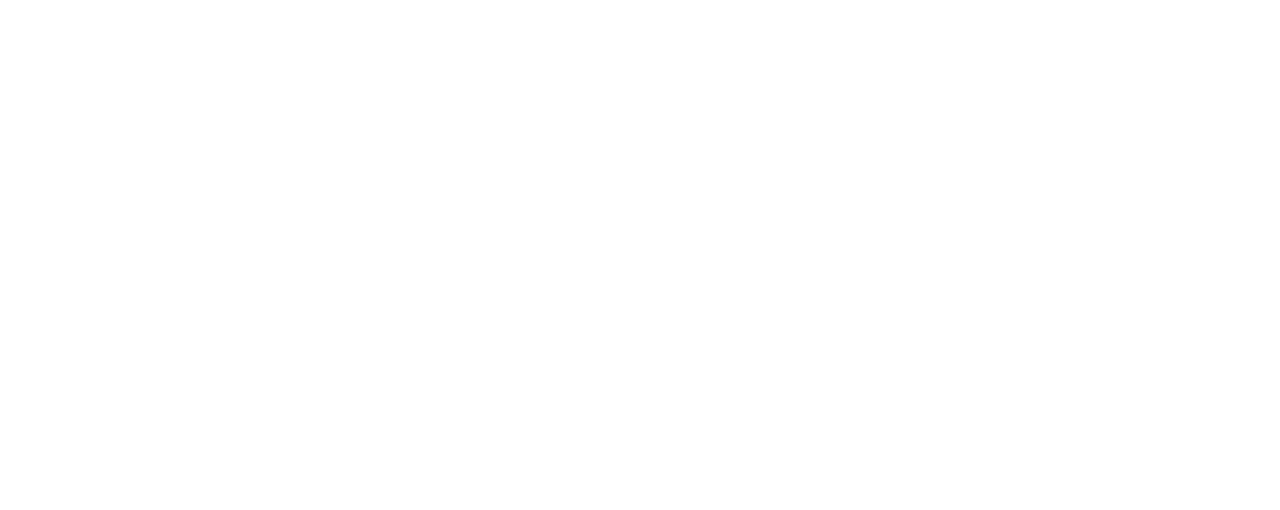
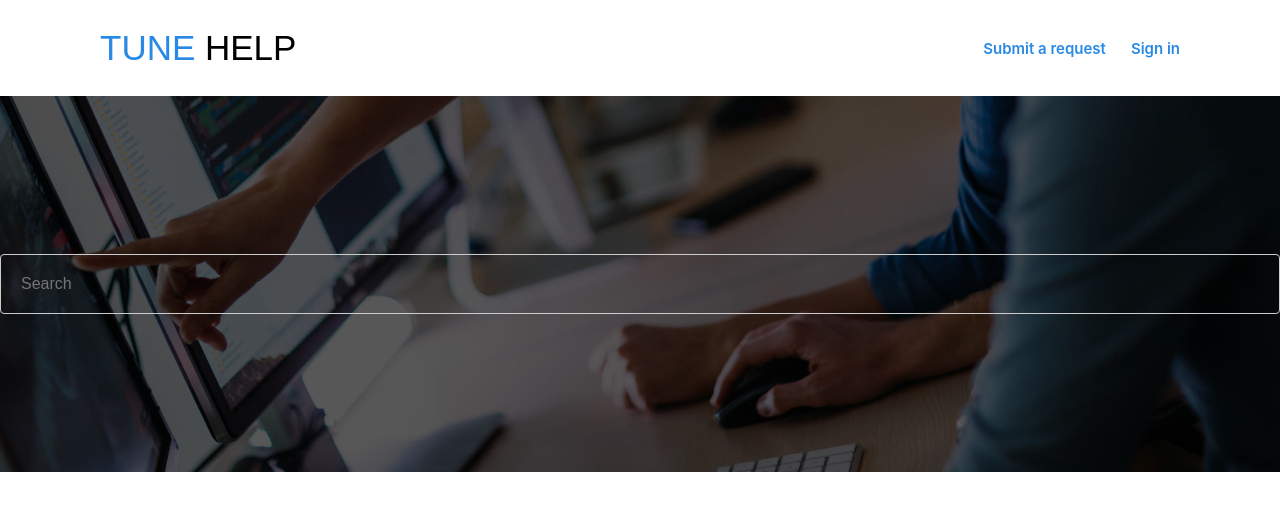
Before and after one commit to nwabekeyi/babtech_project, a React (Create React App) app: page /support in a window 1280 px wide. Before the commit this address had no page. Shown: the top 510 px of the page. Built offline with nearby package versions, Linux system fonts and the light colour scheme.

Commit message:
new Nav for support

```diff
--- /dev/null
+++ b/src/component/support/support.js
@@ -0,0 +1,17 @@
+
+
+const SupportPage = () => {
+  return(
+      <div>
+
+            <h2>Let's start a conversation</h2>
+
+
+      </div>
+  );
+
+}
+
+
+
+export default SupportPage;
--- /dev/null
+++ b/src/component/supportNav/support.css
@@ -0,0 +1,64 @@
+*{
+  margin: 0;
+  padding: 0;
+  box-sizing: border-box;
+}
+
+.navv{
+  height: 62vh;
+  width: 100%;
+}
+.navv-child{
+  display: flex;
+  align-items: center;
+  justify-content: space-between;
+  height: 12vh;
+
+}
+.loggo{
+  margin-left: 100px;
+}
+.loggo > h2 {
+  font-size: 35px;
+  font-weight: 200;
+  color: rgb(40, 138, 230);
+  font-family: fantasy;
+}
+.help {
+  color: black;
+}
+
+.linkk {
+  display: flex;
+  gap: 25px;
+  margin-right: 100px;
+
+}
+
+.linkk > a{
+  color: rgb(40, 138, 230);
+  font-size: 15px;
+  font-weight: 600;
+
+}
+.linkk > a:hover{
+  text-decoration: underline;
+  cursor: pointer;
+}
+.navv-pic {
+  display: flex;
+  align-items: center;
+  justify-content: center;
+  background: url(./navv-back.jpg);
+  background-position: center;
+  background-repeat: no-repeat;
+  background-size: cover;
+  height: 47vh;
+}
+.navv-pic > input {
+  width: 600px;
+  background: transparent;
+  border-radius: 50px;
+  outline: none;
+  color: white;
+}
--- /dev/null
+++ b/src/component/supportNav/supportNav.js
@@ -0,0 +1,32 @@
+import "./support.css"
+
+const SupportNav = () => {
+    return(
+        <>
+        <div className="navv">
+            <div className="navv-child">
+            <div className="loggo">
+            <h2>TUNE <span className="help">HELP</span></h2>
+            </div>
+            <div className="linkk">
+                <a href="">Submit a request</a>
+                <a href="">Sign in</a>
+            </div>
+            </div>
+
+            <div className="navv-pic">
+                <input type="text"  placeholder="Search"/>
+            </div>
+
+        </div>
+
+
+
+        </>
+    );
+
+}
+
+
+
+export default SupportNav;
--- a/src/component/tempalates/navbarWrapper/navbarWrapper.js
+++ b/src/component/tempalates/navbarWrapper/navbarWrapper.js
@@ -1,11 +1,16 @@
 import React from "react";
 import Navbar from "../../navBar/navBar"; // Make sure you have the correct path to your Navbar component
+import SupportNav from "../../supportNav/supportNav";
+import { useLocation } from "react-router-dom";
 
 const pageWithNav = (wrappedComponent) => {
   const WithNavbar = (...props) => {
     return (
       <div>
-        <Navbar />
+        {useLocation.pathname === "/support" ? <SupportNav/> : <Navbar />
+
+        }
+
         {wrappedComponent(...props)}
       </div>
     );
--- a/src/routes.js
+++ b/src/routes.js
@@ -2,6 +2,7 @@
 import ContactPage from "./component/contact/contactPage";
 import About from "./component/about/About";
 import { BrowserRouter as Router, Routes, Route, Link } from "react-router-dom";
+import SupportPage from "./component/supportNav/supportNav";
 
 const MyRoute = () => {
     return(
@@ -10,6 +11,7 @@
                 <Route path= "/" Component={HomePage} />
                 <Route path= "/contact" Component={ContactPage} />
                 <Route path= "/about" Component={About} />
+                <Route path="/support" Component={SupportPage} />
             </Routes>
         </Router>
     )
```
Also changed, not shown: src/component/supportNav/navv-back.jpg (added).
